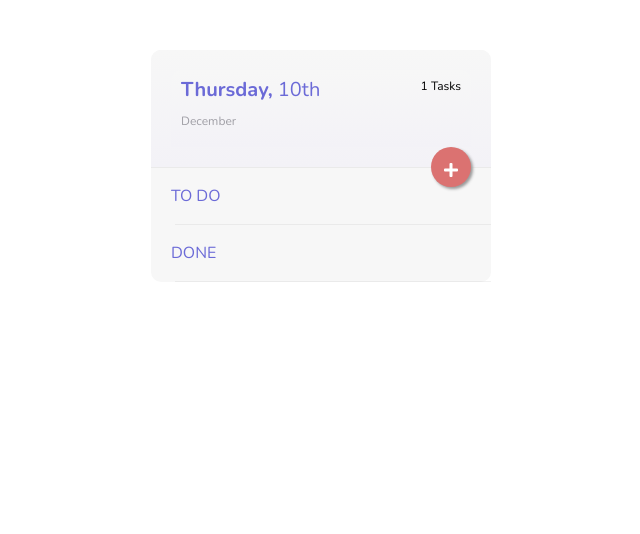
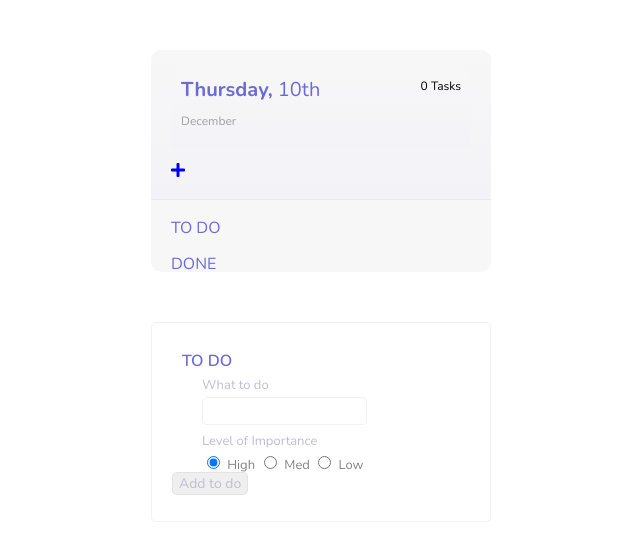
Before and after one commit to imacoolgirlyo/TodoList, a plain HTML site: page index.html in a window 1280 px wide. Shown: the whole page, without its empty margins (319-959 px from the left). Drawn offline with nearby package versions, Linux system fonts and the light colour scheme.

Commit message:
Make code beautilful

```diff
--- a/index.html
+++ b/index.html
@@ -13,6 +13,7 @@
 <body>
 
 <main class = "todolist">
+
     <div id = "container" class = "todolist__container">
 
 
@@ -27,70 +28,61 @@
                     </div>
                 </a>
                 <div  class= "list__column">
-                    <span id = "number" class="list__date-light"> 1 Tasks </span>
+                    <span id = "number" class="list__date-light"> 0 Tasks </span>
                 </div>
             </div>
             <div>
-                    <a href="#" class="float">
+                    <a href="#" class="plus__btn">
                         <i class="fa fa-plus my-float"></i>
                     </a>
             </div>
 
         </div>
 
-
-
-
-
     <div id= "info-container" class= "list__info-container">
     <div class = "title">TO DO</div>
    <ul id = "todo" class = "todo">
 
-       <li class="list__info">
-           <!-- <div class = "list__importance"> </div>
+       <!-- <li class="list__info">
+           <div class = "list__importance"> </div>
            <div class="list__content">Eating Pizza</div>
            <i class="fas fa-pen"></i>
-            <div class ="list__remove">X</div> -->
-        </li>
+            <div class ="list__remove">X</div>
+        </li> -->
 
    </ul>
     <div class = "title">DONE</div>
    <ul id="completed" class = "todo">
 
-        <li class="list__info list__name-checked">
-                <!-- <div class="list__content">Reading a book</div>
+        <!-- <li class="list__info list__name-checked">
+                <div class="list__content">Reading a book</div>
                 <i class="fas fa-pen"></i>
-                <div class ="list__remove">X</div> -->
-        </li>
+                <div class ="list__remove">X</div>
+        </li> -->
 
    </ul>
      </div>
 </div>
 
-<div id = "input__form" class = "popup">
+<div class = "popup__container">
     <div class = "popup__content">
         <div class = "popup__title"><h2> TO DO</h2></div>
-        <form>
+        <form class='js-form'>
             <div id = "list__input-id" class="list__input">
                 <div class = "list__input-top">
                     <div class= "popup-font"> What to do </div>
                     <input type = "text" class="list__input-content" id="input"/>
-
                 </div>
                 <div id= "warningmsg" class = "warning"></div>
 
-                <div class = "list__input-bottom">
-                    <div class= "popup-font"> Level of Importance </div>
-                    <div class= "importance">
-                        <form >
-                        <input id = "high" name = "toggle" type = "radio" checked/> <label for="high" class = "radio__btn-label">High</span>
-                        <input  id = "med" name = "toggle" type = "radio" /> <label for="med"  class = "radio__btn-label">Med</span>
-                        <input  id = "low" name = "toggle" type = "radio" /> <label for="low" class = "radio__btn-label">Low</span>
-                        </form>
-                    </div>
-                </div>
+                <div class= "popup-font"> Level of Importance </div>
+
+                <input id = "high" name = "importanceBtn" type = "radio" checked/> <label for="high" class = "radio__btn-label">High</label></span>
+                <input  id = "med" name = "importanceBtn" type = "radio" /> <label for="med"  class = "radio__btn-label">Med </label></span>
+                <input  id = "low" name = "importanceBtn" type = "radio" /> <label for="low" class = "radio__btn-label">Low </label></span>
+
             </div>
-            <button id="save" class="list__input-btn"> save </button>
+            <button type="submit" id="save" class="list__input-btn"> Add to do </button>
         </form>
     </div>
 
```
